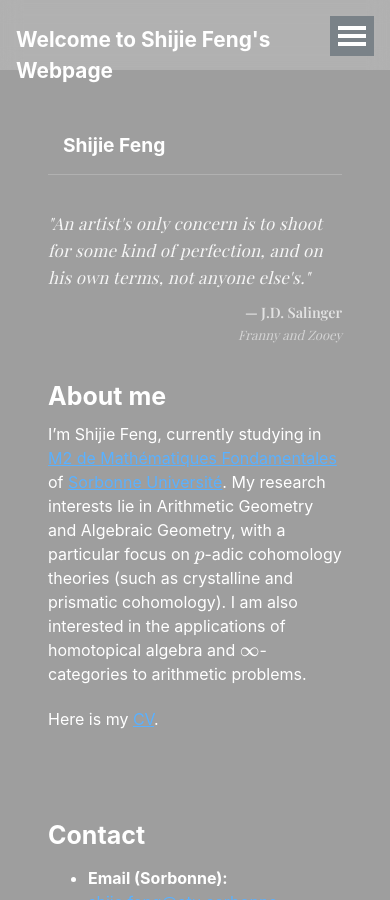
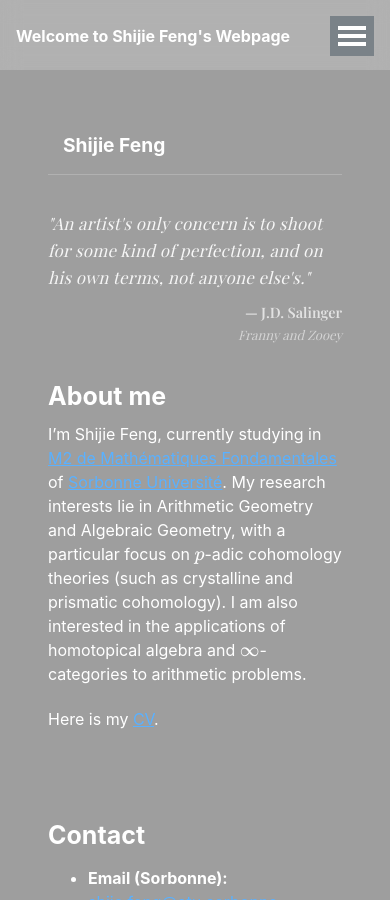
Before and after one commit to SHJFeng/SHJFeng.github.io, a Jekyll site: the page built from _pages/about.md, in a window 390 px wide and 900 px high. Built offline with Jekyll 4.4.1, drawn with Linux system fonts in a browser that asks for light colours; some web fonts are replaced.

Commit message:
恢复_masthead.scss

```diff
--- a/_sass/layout/_masthead.scss
+++ b/_sass/layout/_masthead.scss
@@ -69,16 +69,9 @@
   list-style-type: none;
   white-space: nowrap;
   background-color: transparent !important;
-&--lg {
+
+  &--lg {
     padding-right: 2em;
     font-weight: 700;
-
-    /* 这里是关键：只在 768px 以下的屏幕（手机/竖屏平板）变大 */
-    @media (max-width: 768px) {
-      font-size: 1.3em !important; /* 你可以把 1.3 改成 1.5 或更大 */
-      padding-right: 1em; /* 手机上右边距稍微改小一点，防止太挤 */
-    }
-
-    /* 电脑端保持默认大小（不写 font-size 就会继承默认值） */
   }
 }
```
